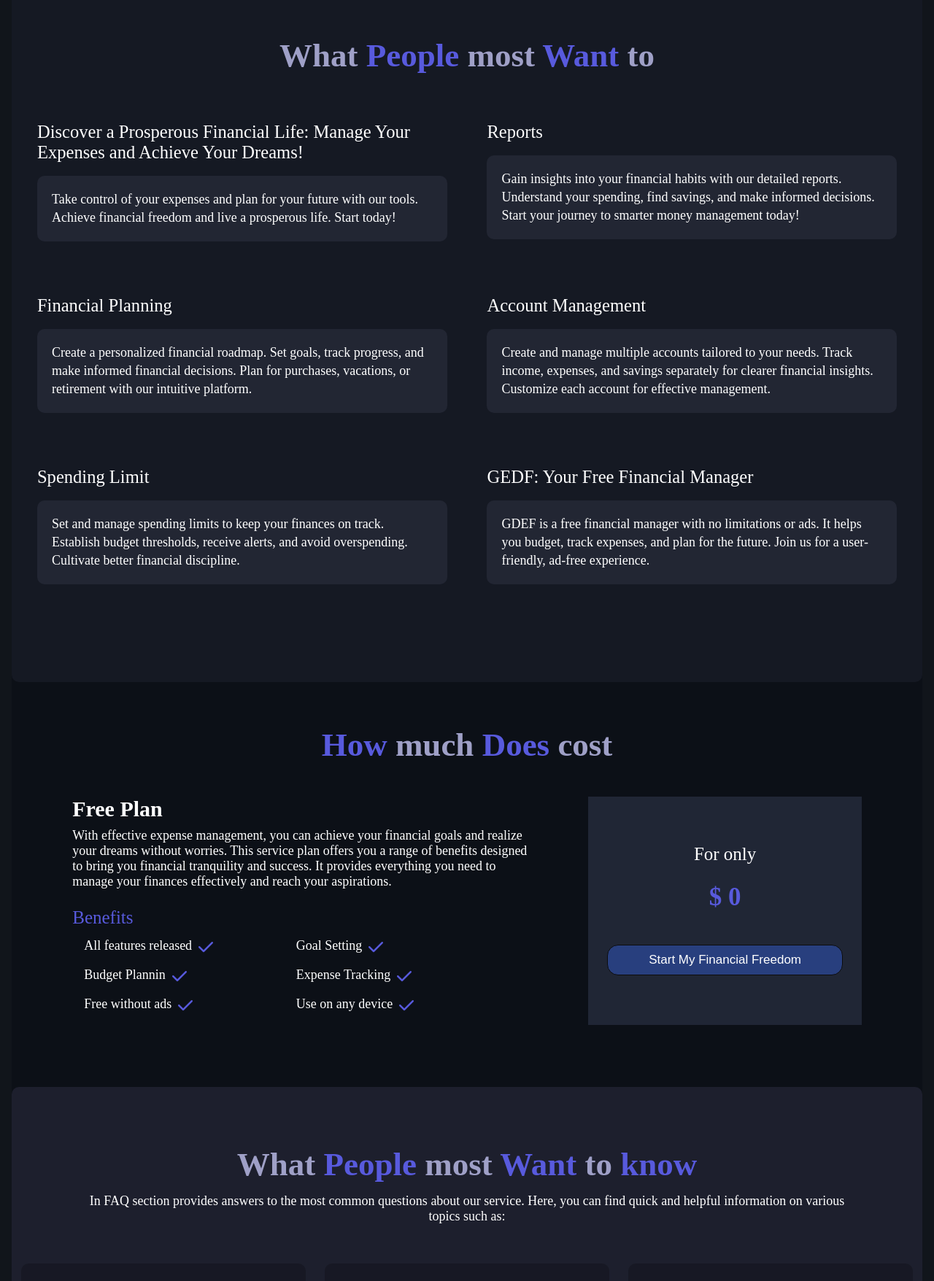
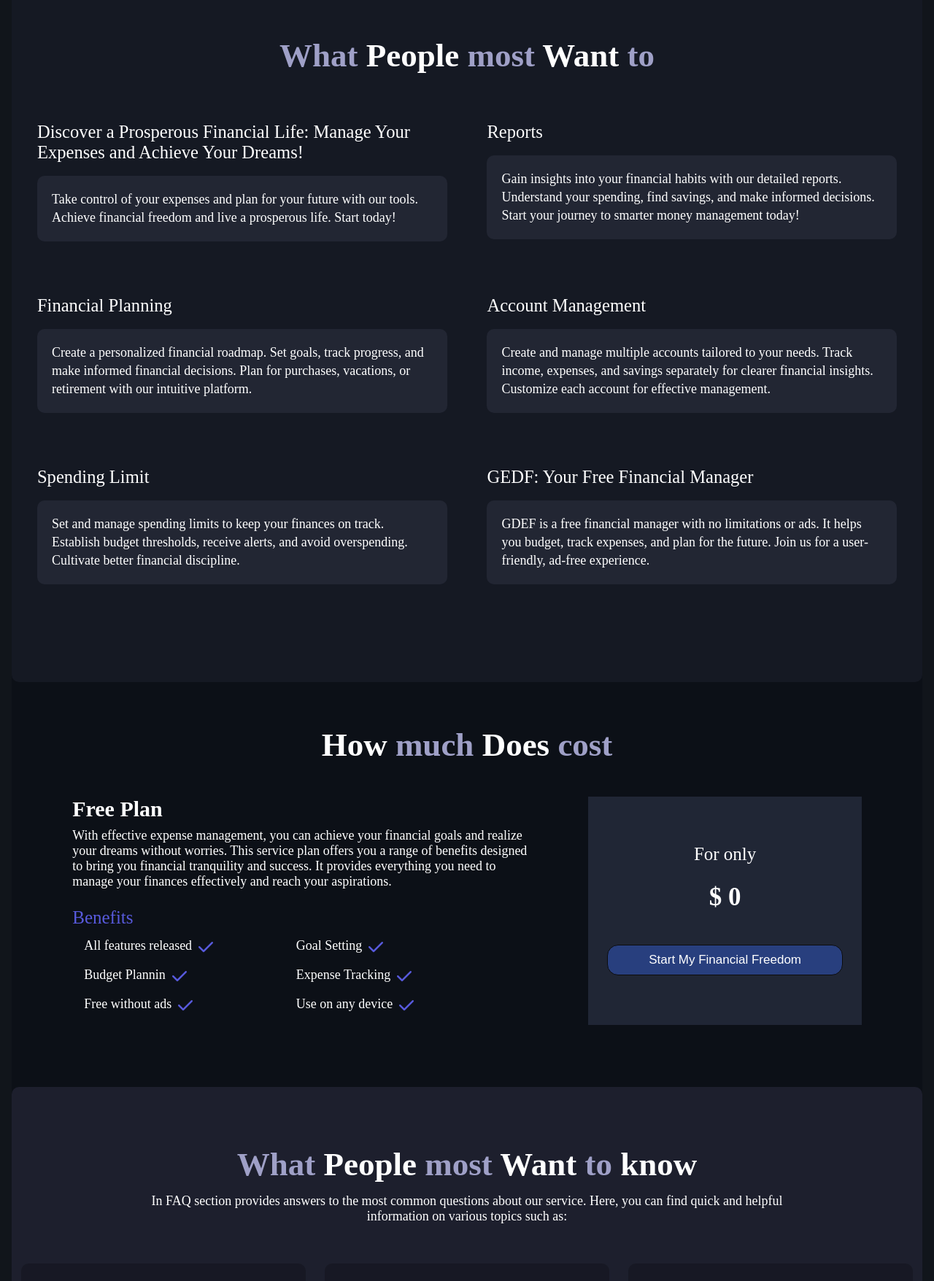
Before and after one commit to Jose-leandro/Gerenciador-Financeiro-Gedf, a Next.js app: page /en in a window 1280 px wide. Shown: the part 1038-2794 px from the top of the page at 73% size. Built offline with nearby package versions, Linux system fonts and the light colour scheme.

Commit message:
style: update styles to follow axe-core recommendations for accessibility

```diff
--- a/src/Sass/index.module.sass
+++ b/src/Sass/index.module.sass
@@ -23,7 +23,7 @@
     color: #9fa0c7
 
 .h1__span
-    color: #585add
+    color: #fff
 
 .apresentacao__informacoes
     width: 100%
@@ -66,7 +66,7 @@
     color: #9fa0c7
 
 .h2__span
-    color: #585add
+    color: #fff
 
 .funcionalidades__contener
     display: flex
@@ -189,7 +189,7 @@
     font-weight: 600
     font-size: 35px
     margin-bottom: 1em
-    color: #585add
+    color: #fff
 
 .preco__button
     @extend .main__button
@@ -213,11 +213,11 @@
     width: auto
 
 .h4__span
-    color: #585add
+    color: #fff
 
 .perguntas__p
     @extend .informacoes__p
-    width: 85%
+    width: 75%
     text-align: center
     margin-block-start: 0em
     margin-block-end: 2em
```
